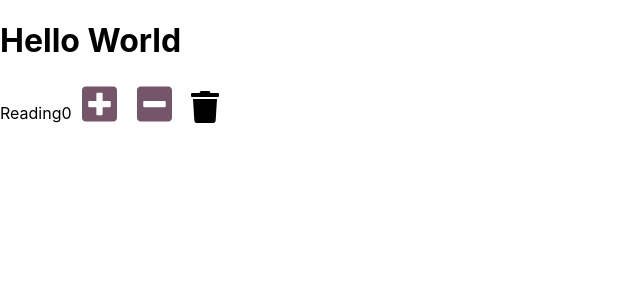
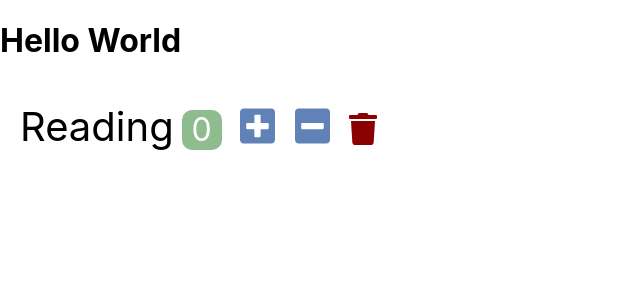
Before and after one commit to youngjun114/habit-tracker, a React (Create React App) app: page / in a window 1280 px wide. Shown: the top 300 px of the page, without its empty margins (0-640 px from the left). Built offline with nearby package versions, Linux system fonts and the light colour scheme.

Commit message:
added more css

```diff
--- a/src/app.css
+++ b/src/app.css
@@ -2,6 +2,26 @@
   outline: none;
   border: 0;
   cursor: pointer;
+}
+
+.habit {
+  font-size: 2.5rem;
+  padding: 0.5em;
+  list-style: none;
+}
+
+.habit-count {
+  display: inline-block;
+  text-align: center;
+  font-size: 2rem;
+  width: 2.5rem;
+  height: 2.5rem;
+  line-height: 2.5rem;
+  margin-left: 0.5rem;
+  margin-right: 0.5rem;
+  background-color: darkseagreen;
+  color: white;
+  border-radius: 25%;
 }
 
 .habit-button {
@@ -16,11 +36,10 @@
 
 .habit-increase,
 .habit-decrease {
-  color: #755569;
+  color: #6082b6;
 }
 
 .habit-delete {
   font-size: 2rem;
-  vertical-align: baseline;
-  color: darked;
+  color: darkred;
 }
--- a/src/components/habit.jsx
+++ b/src/components/habit.jsx
@@ -3,7 +3,7 @@
 export default class Habit extends Component {
   render() {
     return (
-      <>
+      <li className='habit'>
         <span className='habit-name'>Reading</span>
         <span className='habit-count'>0</span>
         <button className='habit-button habit-increase'>
@@ -15,7 +15,7 @@
         <button className='habit-button habit-delete'>
           <i className='fas fa-trash'></i>
         </button>
-      </>
+      </li>
     );
   }
 }
```
